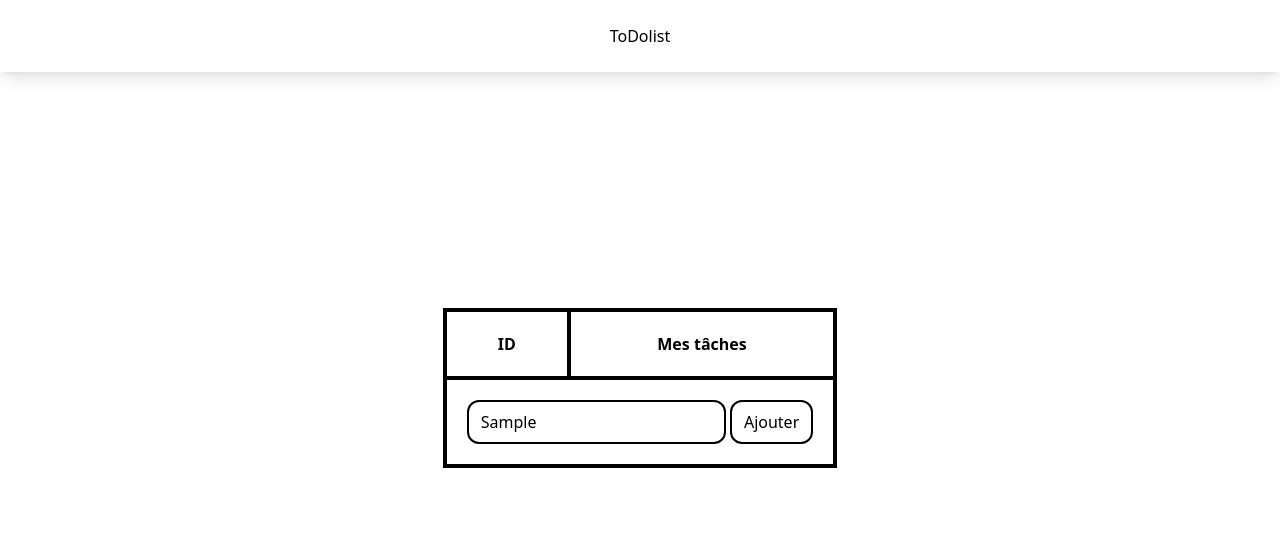
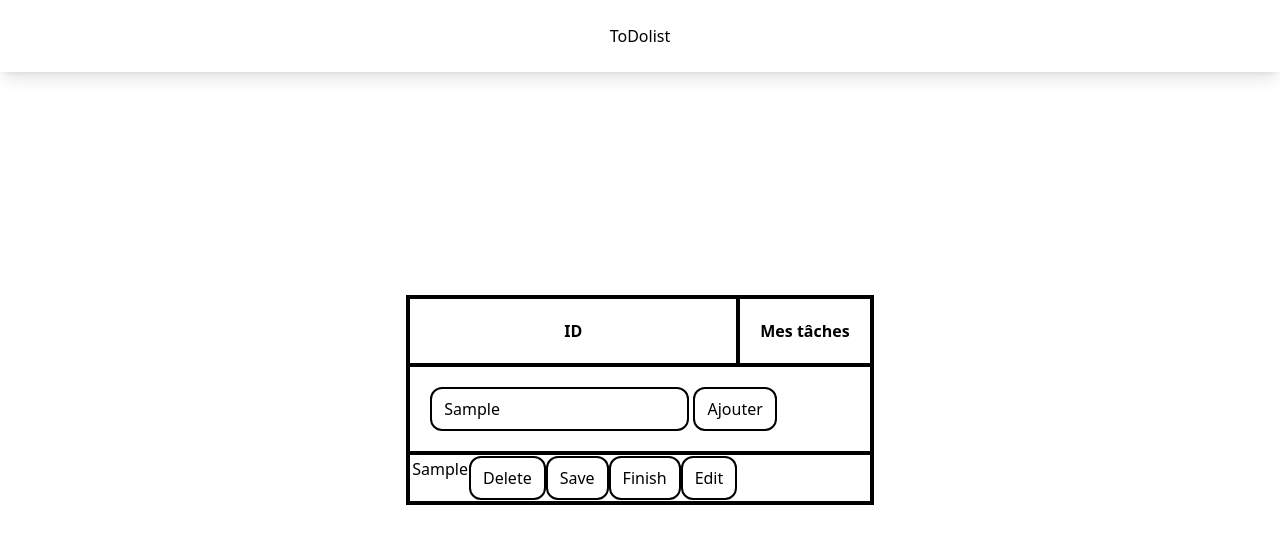
Before and after one commit to Azonesbz/todolist, a plain HTML site: page index.html in a window 1280 px wide. Both pictures are taken after typing "Sample" into the empty fields and a click on the button "Ajouter". Drawn offline with nearby package versions, Linux system fonts and the light colour scheme.

Commit message:
Last update of ToDoList
For the next update, try to make new functions to delete, update, and finish task

```diff
--- a/app.js
+++ b/app.js
@@ -1,16 +1,66 @@
 const btnAddTask = document.getElementById('btn-add-task')
+const btnDeleteTask = document.getElementsByClassName('btn-delete')
 const inputTask = document.getElementById('input-task-value')
 const tableTask = document.getElementById('table-task')
 
 
-btnAddTask.addEventListener('click', () => {
+tableTask.addEventListener('click', (e) => {
+    let elementTarget = e.target
+    console.log(elementTarget)
+    if(elementTarget == btnAddTask){
+        addTask()
+    }
+    if(elementTarget == btnDeleteTask.classList('btn-delete')){
+        console.log('ok')
+    }
+    console.log(btnDeleteTask)
+})
+
+function addTask(){
     let inputTaskValue = inputTask.value
     console.log(inputTaskValue)
+
     const tr = document.createElement('tr')
+    tr.classList.add('px-3', 'py-2', 'border-4', 'border-black', 'w-full')
+    const td = document.createElement('td')
+
+    const divId = document.createElement('div')
+    divId.classList.add('flex', 'inline-flex', 'justify-end')
+
+    const divTask = document.createElement('div')
+    divTask.classList.add('flex', 'inline-flex', 'justify-end')
+
+
+    const text = document.createElement('td')
+    text.innerText = inputTaskValue
+
     const btnDelete = document.createElement('button')
+    btnDelete.innerText = 'Delete'
+    btnDelete.classList.add('px-3', 'py-2', 'border-2', 'border-black', 'rounded-xl', 'hover:bg-black', 'hover:text-white', 'duration-200', 'active:scale-90', 'btn-delete')
+
     const btnEdit = document.createElement('button')
+    btnEdit.innerText = 'Edit'
+    btnEdit.classList.add('px-3', 'py-2', 'border-2', 'border-black', 'rounded-xl', 'hover:bg-black', 'hover:text-white', 'duration-200', 'active:scale-90')
+
     const btnSave = document.createElement('button')
+    btnSave.innerText = 'Save'
+    btnSave.classList.add('px-3', 'py-2', 'border-2', 'border-black', 'rounded-xl', 'btn-save', 'hover:bg-black', 'hover:text-white', 'duration-200', 'active:scale-90')
+
     const btnFinish = document.createElement('button')
-    const newTask = tableTask.appendChild(tr)
-    newTask.appendChild(btnDelete, btnEdit, btnSave, btnFinish)
-})
+    btnFinish.innerText = 'Finish'
+    btnFinish.classList.add('px-3', 'py-2', 'border-2', 'border-black', 'rounded-xl', 'btn-finish', 'hover:bg-black', 'hover:text-white', 'duration-200', 'active:scale-90')
+
+    tableTask.appendChild(tr)
+    tr.appendChild(td)
+    td.appendChild(divId)
+    tr.appendChild(td)
+    td.appendChild(divTask)
+    divTask.appendChild(text)
+    divTask.appendChild(btnDelete)
+    divTask.appendChild(btnSave)
+    divTask.appendChild(btnFinish)
+    divTask.appendChild(btnEdit)
+}
+
+function deleteTask(e){
+}
--- a/index.html
+++ b/index.html
@@ -21,8 +21,8 @@
         </thead>
         <!-- Franchement ça c'est pas mal mais tu devrais faire ça comme ça. (à supprimer)-->
         <tbody id="table-task">
-            <tr class="">
-                <td colspan="2" class="border-4 border-black p-5">
+            <tr class='px-3 py-2 border-4 border-black w-full'>
+                <td colspan="2" class="p-5">
                     <input id="input-task-value" type="text" placeholder="Ajouter une tâche" class="px-3 py-2 border-2 border-black rounded-xl">
                     <button id="btn-add-task" class="px-3 py-2 border-2 rounded-xl border-black hover:bg-black hover:text-white duration-200 active:scale-90">Ajouter</button>
                 </td>
```
